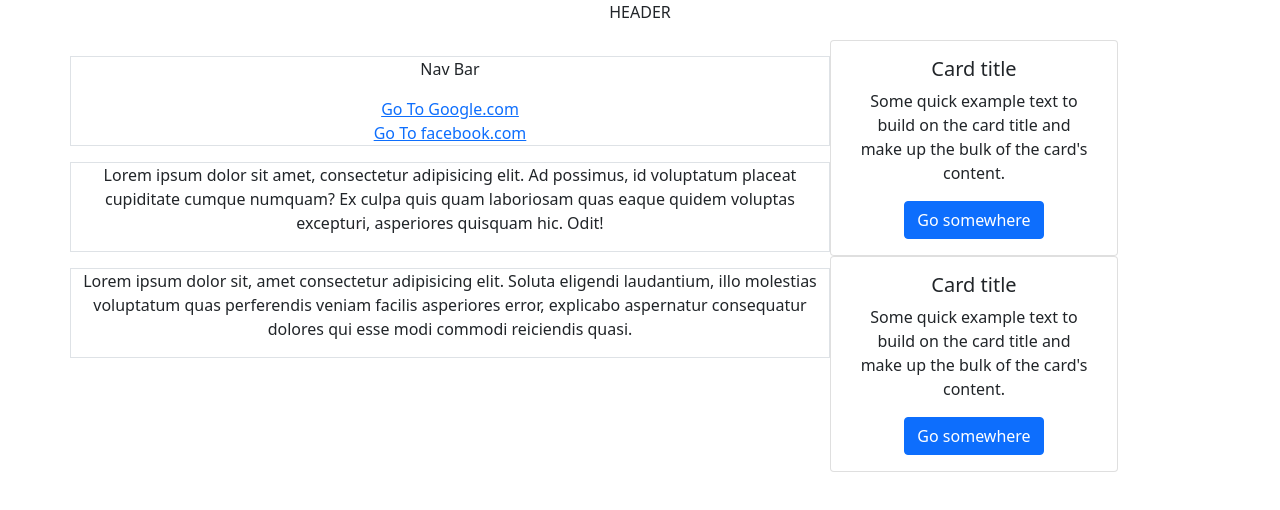
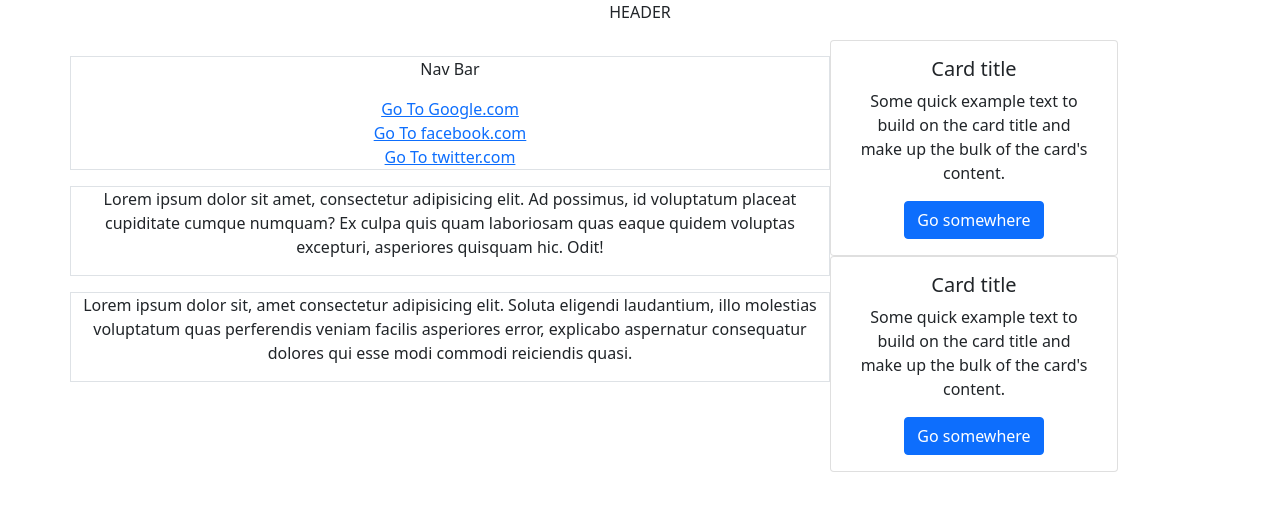
Before and after one commit to reyapr/sesi-4, a plain HTML site: page index.html in a window 1280 px wide. Drawn offline with nearby package versions, Linux system fonts and the light colour scheme.

Commit message:
feature link to twitter.com

```diff
--- a/index.html
+++ b/index.html
@@ -18,6 +18,7 @@
                     <p>Nav Bar</p>
                     <a href="https://google.com">Go To Google.com</a>
                     <a href="https://facebook.com">Go To facebook.com</a>
+                    <a href="https://twitter.com">Go To twitter.com</a>
                 </div>
                 <div class="row border mt-3">
                     <p>Lorem ipsum dolor sit amet, consectetur adipisicing elit. Ad possimus, id voluptatum placeat cupiditate cumque numquam? Ex culpa quis quam laboriosam quas eaque quidem voluptas excepturi, asperiores quisquam hic. Odit!</p>
```
